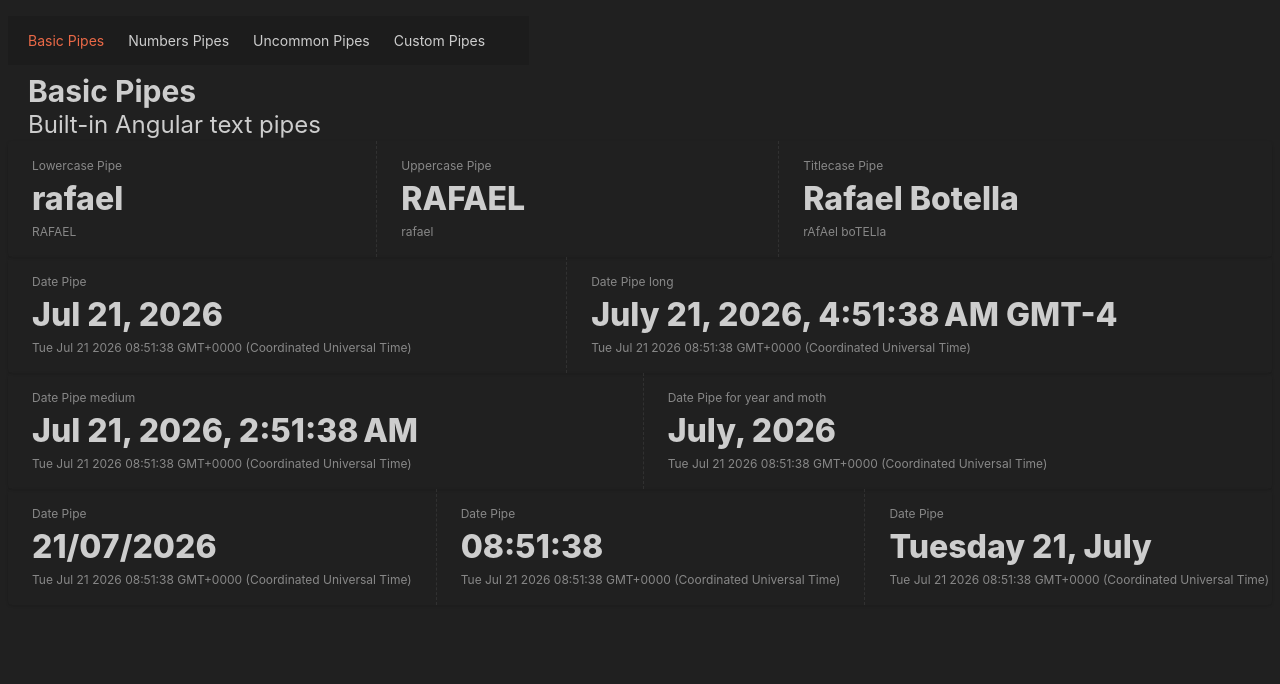
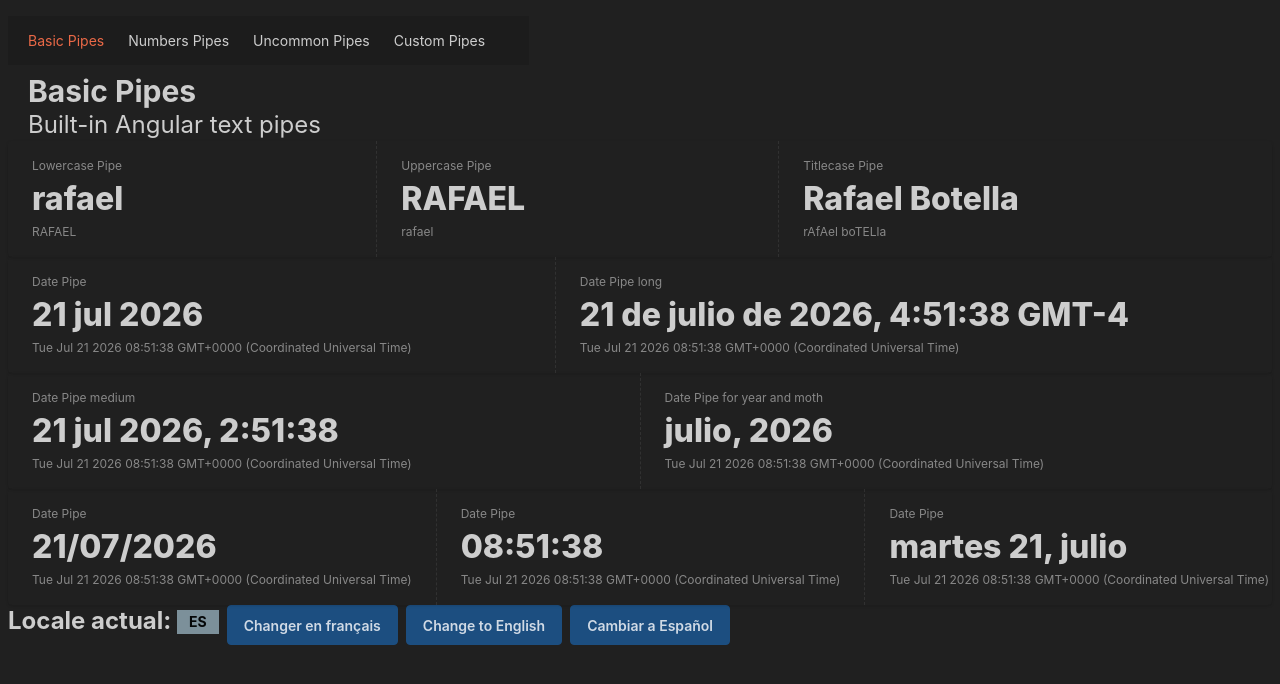
Before and after one commit to rafabo7/pipes-app, an Angular app: page /basic in a window 1280 px wide. Shown: the top 684 px of the page. Built offline with nearby package versions, Linux system fonts and the light colour scheme.

Commit message:
feat: dynamic language selection - app.config: import locale codes, register and use them as deps - locale.service: add service to manage locale change, save and initialization - basic-page: add language selection in template, inject LocaleService and use changeLocale method to get values

```diff
--- a/src/app/app.config.ts
+++ b/src/app/app.config.ts
@@ -1,11 +1,26 @@
-import { ApplicationConfig, provideBrowserGlobalErrorListeners } from '@angular/core';
+import { ApplicationConfig, LOCALE_ID, provideBrowserGlobalErrorListeners } from '@angular/core';
 import { provideRouter } from '@angular/router';
 
 import { routes } from './app.routes';
+import { registerLocaleData } from '@angular/common';
+
+import { LocaleService } from './services/locale.service';
+
+import localES from '@angular/common/locales/es'
+import localFR from '@angular/common/locales/fr'
+
+registerLocaleData(localES, 'es')
+registerLocaleData(localFR, 'fr')
 
 export const appConfig: ApplicationConfig = {
   providers: [
     provideBrowserGlobalErrorListeners(),
-    provideRouter(routes)
+    provideRouter(routes),
+    {
+      provide: LOCALE_ID,
+      // useValue: 'fr'
+      deps: [LocaleService],
+      useFactory: (localeService: LocaleService) => localeService.getLocale
+    }
   ]
 };
--- a/src/app/pages/basic-page/basic-page.html
+++ b/src/app/pages/basic-page/basic-page.html
@@ -86,3 +86,23 @@
 
 
 </div>
+
+<div class="flex flex-row gap-2 align-middle" >
+  <h1 class="text-2xl font-bold">Locale actual:
+
+    <span class="badge badge-secondary" >{{currentLocale | uppercase}}</span>
+  </h1>
+
+  <button class="btn btn-primary" (click)="localeService.changeLocale('fr')">
+    Changer en français
+  </button>
+
+  <button class="btn btn-primary" (click)="localeService.changeLocale('en')">
+    Change to English
+  </button>
+
+  <button class="btn btn-primary"(click)="localeService.changeLocale('es')">
+    Cambiar a Español
+  </button>
+
+</div>
--- a/src/app/pages/basic-page/basic-page.ts
+++ b/src/app/pages/basic-page/basic-page.ts
@@ -1,5 +1,6 @@
 import { DatePipe, LowerCasePipe, TitleCasePipe, UpperCasePipe } from '@angular/common';
-import { ChangeDetectionStrategy, Component, effect, signal } from '@angular/core';
+import { ChangeDetectionStrategy, Component, effect, inject, signal } from '@angular/core';
+import { LocaleService, SupportedLocale } from '../../services/locale.service';
 
 @Component({
   selector: 'app-basic-page',
@@ -8,6 +9,10 @@
 
 })
 export default class BasicPage {
+
+  localeService = inject(LocaleService)
+  currentLocale = this.localeService.getLocale
+
   nameLower = signal('rafael')
   nameUpper = signal('RAFAEL')
   fullName = signal('rAfAel boTELla')
@@ -17,7 +22,6 @@
   clockTickEffect = effect( (onCleanUp) => {
     const interval = setInterval(() => {
       this.customDate.set( new Date() )
-      console.log('tick');
     }, 1000);
 
     onCleanUp( () => clearInterval(interval) )
--- /dev/null
+++ b/src/app/services/locale.service.ts
@@ -0,0 +1,18 @@
+import { Injectable, signal } from '@angular/core';
+
+export type SupportedLocale = 'es'|'fr'|'en'
+
+@Injectable({providedIn: 'root'})
+export class LocaleService {
+
+  private currentLocale = signal<SupportedLocale>((localStorage.getItem('locale') as SupportedLocale ) ?? 'es')
+  get getLocale() {
+    return this.currentLocale()
+  }
+
+  changeLocale(locale: SupportedLocale) {
+    localStorage.setItem('locale', locale)
+    this.currentLocale.set(locale)
+    window.location.reload()
+  }
+}
```
